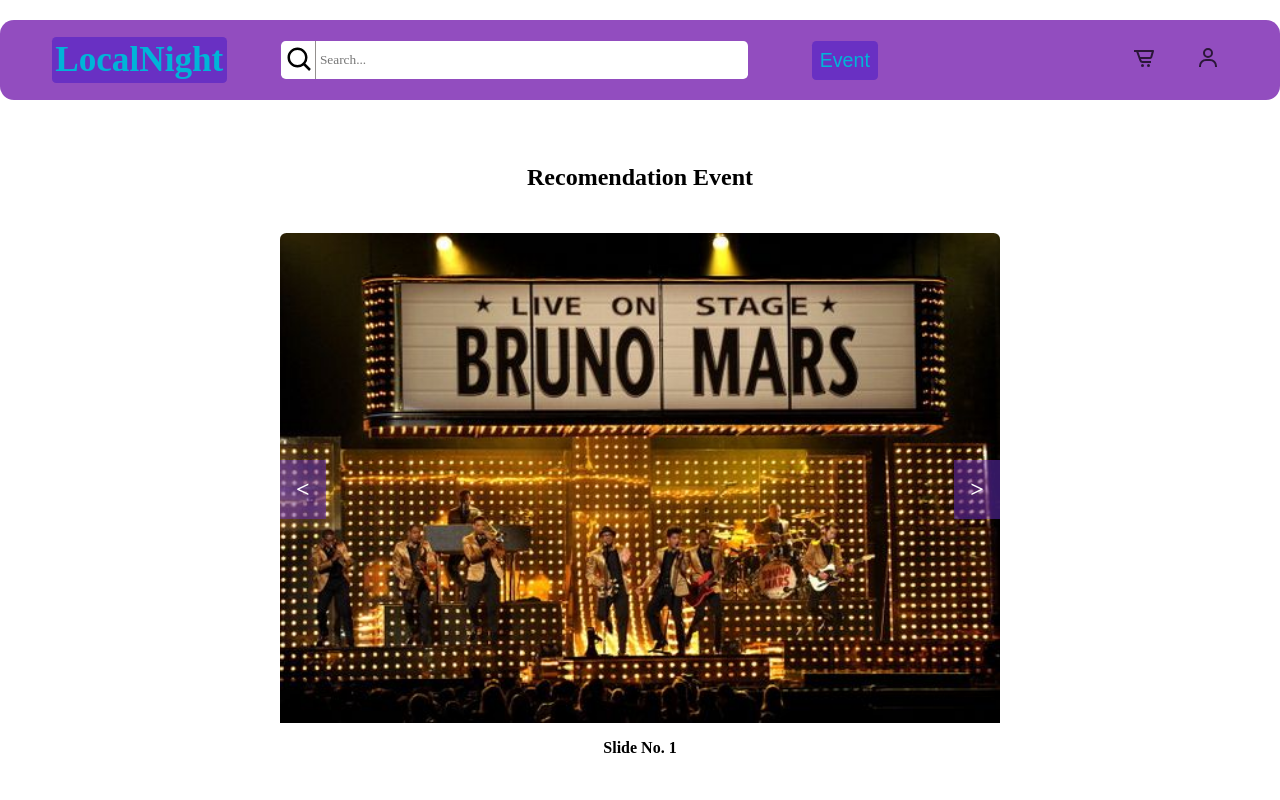
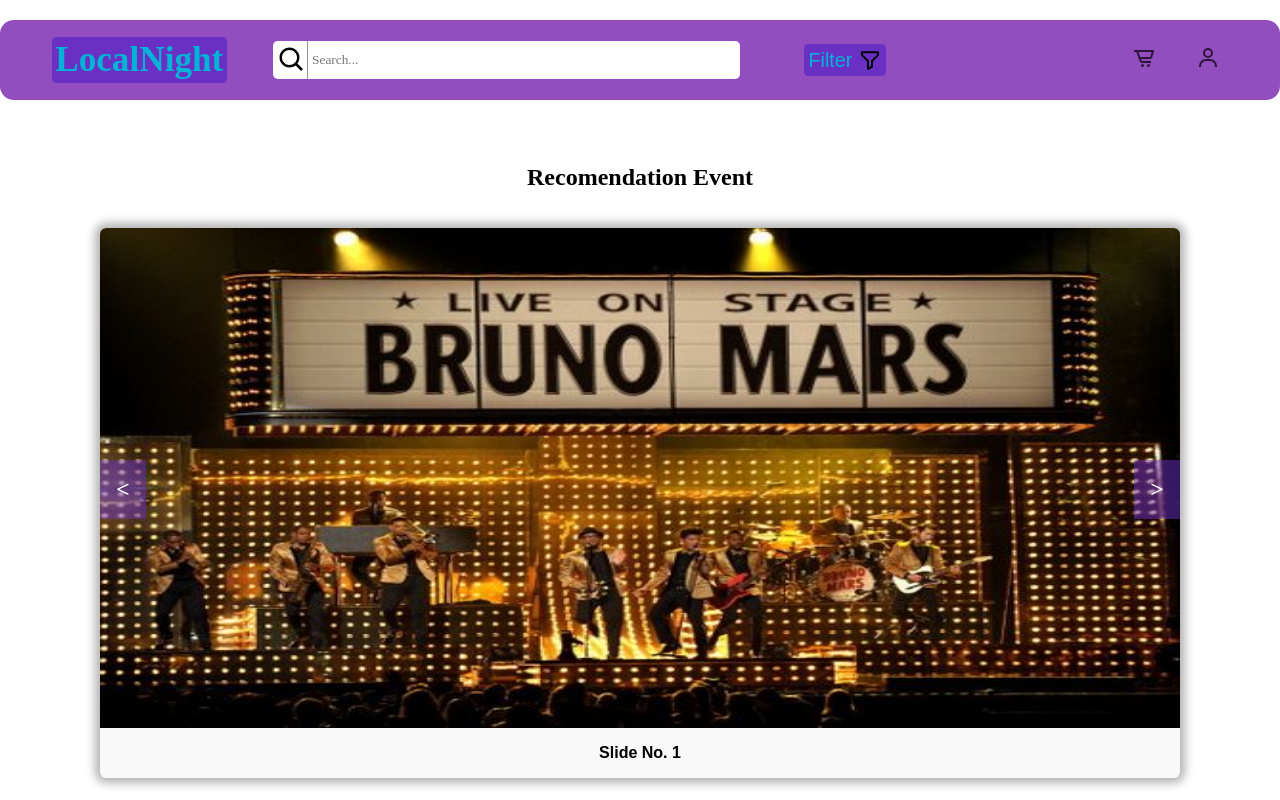
Before and after one commit to yosuasp/Konser, a PHP site: page / in a window 1280 px wide. Run offline with PHP 8.4, Linux system fonts and the light colour scheme.

Commit message:
ini ubah dikit

```diff
--- a/index.html
+++ b/index.html
@@ -20,9 +20,12 @@
                     <div class="search">
                         <img class="icon-search" src="img/icon/bx-search.svg" alt="">
                         <input class="search-box" type="text" placeholder="Search...">
-                        <a href="#" class="event-link">Event
-                            <!-- <img src="img/icon/bx-filter-alt.svg" alt="">+ -->
+                        <div class="filter">
+                        <a href="#" class="event-link">Filter
+                            <!-- pakai ini biar jadi image filter VV  -->
                         </a>
+                        <img class="icon-filter" src="img/icon/bx-filter-alt.svg" alt="">
+                    </div>
                     </div>
                 <!-- Account and Balance -->
                     <div class="nav-menu">
--- a/stye.css
+++ b/stye.css
@@ -70,7 +70,6 @@
     flex-wrap: nowrap;
     margin-right: 200px;
     align-items: center;
-
 }
 
 .search-box, .icon-search {
@@ -91,18 +90,28 @@
     border-radius: 0 0.3rem 0.3rem 0;
 }
 
+.filter {
+  display: flex;
+  justify-content: center;
+}
+
 .event-link {
     font-size: 1.23rem;
     font-family: var(--poppins-fonts);
     text-decoration: none;
     color: #00b4d8;
     margin-left: 4rem;
-    padding: 0.5rem 0.5rem 0.5rem 0.5rem;
+    padding: 0.3rem;
     background-color:#6930c3 ;
-    /* box-shadow: 0.2rem 0.2rem #94908e; */
-    border-radius: 0.27rem;
-    text-align: center;
+    border-radius: 0.27rem 0 0 0.27rem;
 }
+
+.filter .icon-filter {
+  background-color: #6930c3;
+  padding-right: 0.3rem;
+  border-radius: 0 0.27rem 0.27rem 0;
+}
+
 
 
 
@@ -129,21 +138,23 @@
 .container-slide{
     position: relative;
     height: 70vh;
-    /* background-color: #300532; */
+  width: auto;
 }
 
 .slideContainer {
-    width: 720px;
+    width: 1080px;
     margin: auto;
     position: absolute;
     left: 50%;
     top: 50%;
     transform: translate(-50%, -50%);
+    border-radius: 0.4rem;
+    background-color: #f9f9f9;
+    box-shadow: 0 0 10px 5px rgba(0,0,0,0.3);
   }
   .sliderBtn {
     position: absolute;
     background-color: rgb(105, 48, 195,0.5);
-
     border: none;
     color: white;
     padding: 1rem;
@@ -182,10 +193,9 @@
 
   .slide p {
     padding: 1rem 0;
-    background-color: white;
     color: black;
     text-align: center;
-    font-family: Nunito;
+    font-family: var(--poppins-fonts);
     font-weight: 600;
   }
   .slide img {
@@ -194,7 +204,7 @@
     display: block;
     margin: auto;
     width: 100%;
-    height: 490px;
+    height: 500px;
   }
   @media screen and (max-width: 722px) {
     #slideContainer {
```
